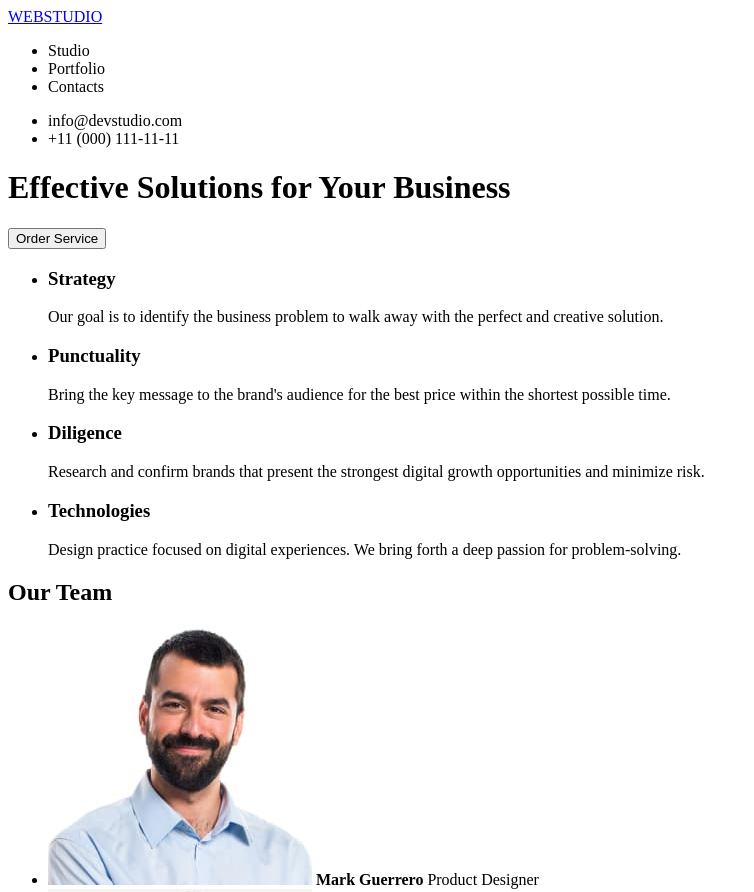
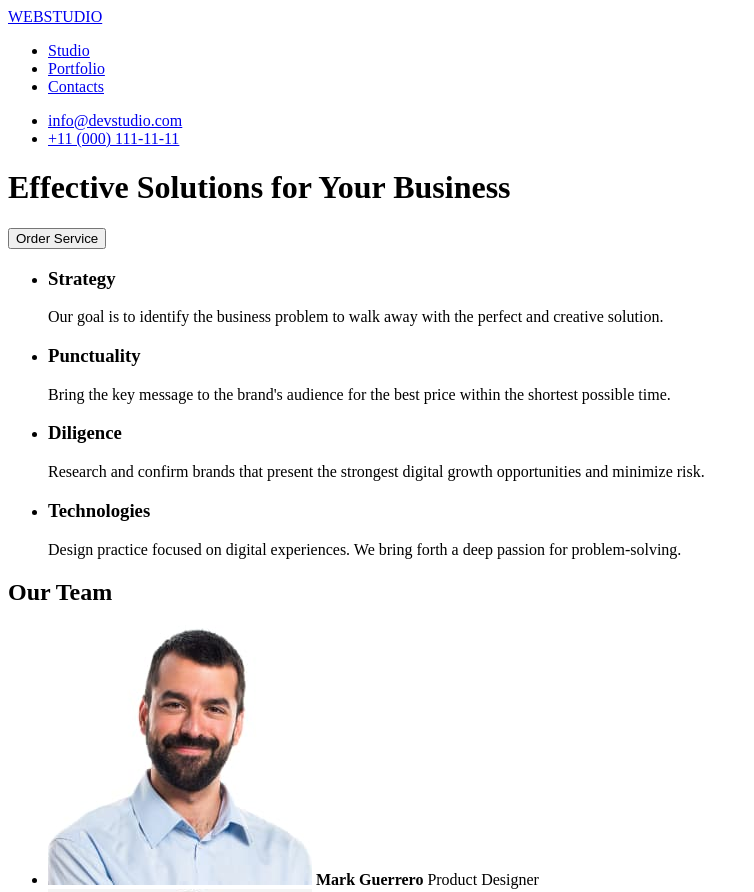
Before and after one commit to Havrylyuk-UA/goit-markup-hw-01, a plain HTML site: page index.html in a window 1280 px wide. Shown: the top 892 px of the page, without its empty margins (0-754 px from the left). Drawn offline with Linux system fonts and the light colour scheme.

Commit message:
update HTML structure

```diff
--- a/index.html
+++ b/index.html
@@ -11,14 +11,14 @@
       <nav>
         <a href="#">WEBSTUDIO</a>
           <ul>
-            <li>Studio</li>
-            <li>Portfolio</li>
-            <li>Contacts</li>
+            <li><a href="#">Studio</a></li>
+            <li><a href="#">Portfolio</a></li>
+            <li><a href="#">Contacts</a></li>
           </ul>
       </nav>
       <ul>
-        <li>info@devstudio.com</li>
-        <li>+11 (000) 111-11-11</li>
+        <li><a href="mailto:info@devstudio.com">info@devstudio.com</a></li>
+        <li><a href="tel:+110001111111">+11 (000) 111-11-11</a></li>
       </ul>
     </header>
 
@@ -83,8 +83,12 @@
     </main>
 
     <footer>
-      <a href="#">WEBSTUDIO</a>
-      <span>Increase the flow of customers and sales for your business with digital marketing & growth solutions.</span>
+      <div>
+        <a href="#">WEBSTUDIO</a>
+      </div>
+      <div>
+        <span>Increase the flow of customers and sales for your business with digital marketing & growth solutions.</span>
+      </div>
     </footer>
 
   </body>
```
